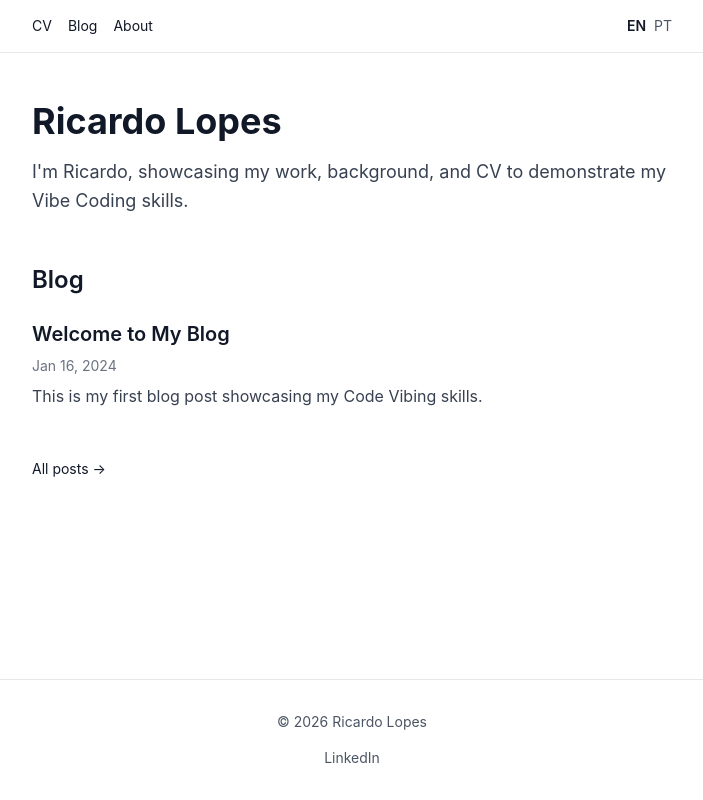
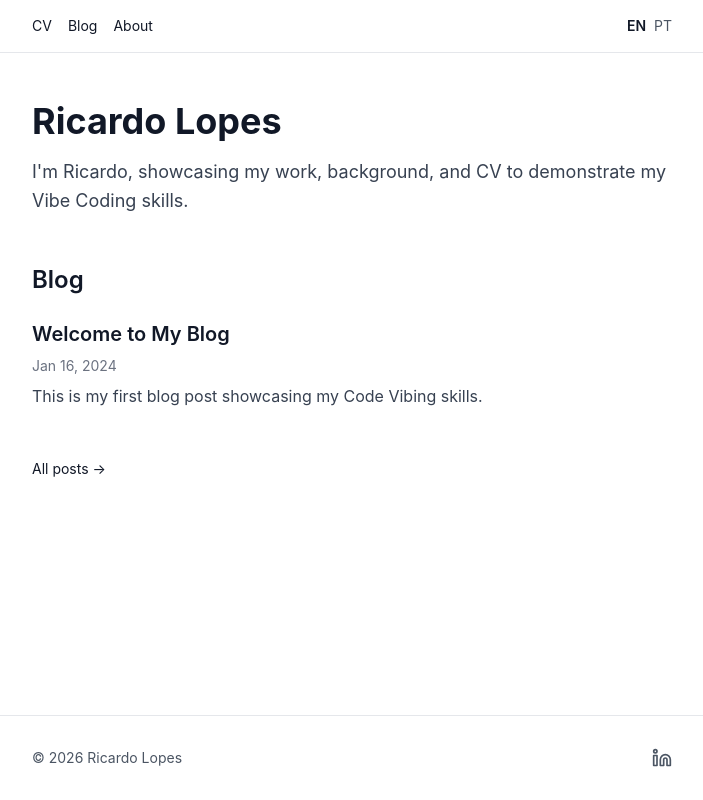
Before and after one commit to Ricky-the-Hutt/Code-Vibing-website-Cursor, a Next.js app: page / in a window 1280 px wide. Shown: the whole page, without its empty margins (288-991 px from the left). Built offline with nearby package versions, Linux system fonts and the light colour scheme; no server answers.

Commit message:
Reorganize documentation and update LinkedIn icon styling

```diff
--- a/components/Footer.tsx
+++ b/components/Footer.tsx
@@ -5,7 +5,7 @@ export default function Footer() {
   return (
     <footer className="border-t border-gray-200 mt-16">
       <div className="max-w-2xl mx-auto px-4 py-8">
-        <div className="text-sm text-gray-600 text-center">
+        <div className="text-sm text-gray-600 flex justify-between items-center">
           <p>&copy; {new Date().getFullYear()} Ricardo Lopes</p>
           <SocialMediaLinks />
         </div>
--- a/components/SocialMediaLinks.tsx
+++ b/components/SocialMediaLinks.tsx
@@ -2,14 +2,29 @@ import React from 'react';
 
 export default function SocialMediaLinks() {
   return (
-    <div className="flex justify-center space-x-4 mt-4">
+    <div className="flex items-center">
       <a
         href="https://www.linkedin.com/in/ricardogalopes/"
         target="_blank"
         rel="noopener noreferrer"
         className="text-gray-600 hover:text-black transition-colors"
+        aria-label="LinkedIn"
       >
-        LinkedIn
+        <svg
+          xmlns="http://www.w3.org/2000/svg"
+          width="20"
+          height="20"
+          viewBox="0 0 24 24"
+          fill="none"
+          stroke="currentColor"
+          strokeWidth="2"
+          strokeLinecap="round"
+          strokeLinejoin="round"
+        >
+          <path d="M16 8a6 6 0 0 1 6 6v7h-4v-7a2 2 0 0 0-2-2 2 2 0 0 0-2 2v7h-4v-7a6 6 0 0 1 6-6z" />
+          <rect width="4" height="12" x="2" y="9" />
+          <circle cx="4" cy="4" r="2" />
+        </svg>
       </a>
     </div>
   );
```
Also changed, not shown: 2 other files (tests, documents, lock files or other folders).
